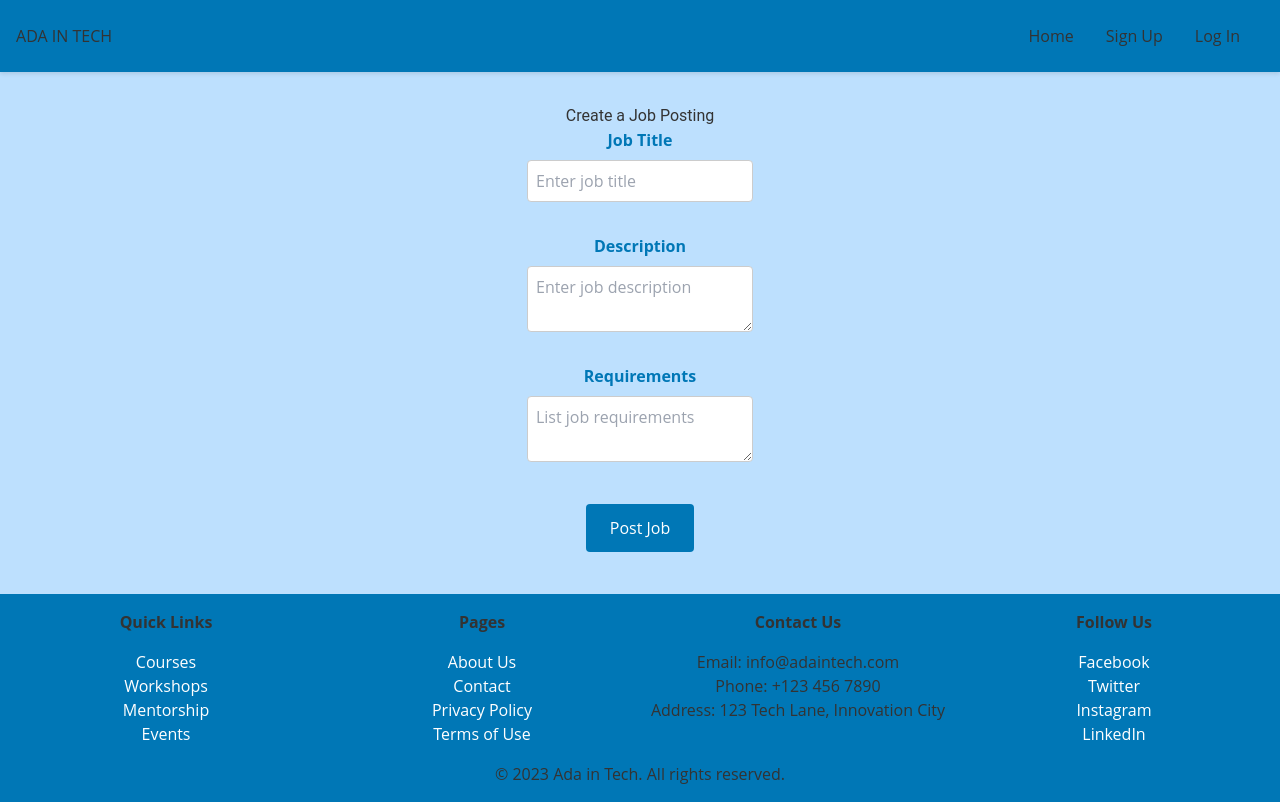
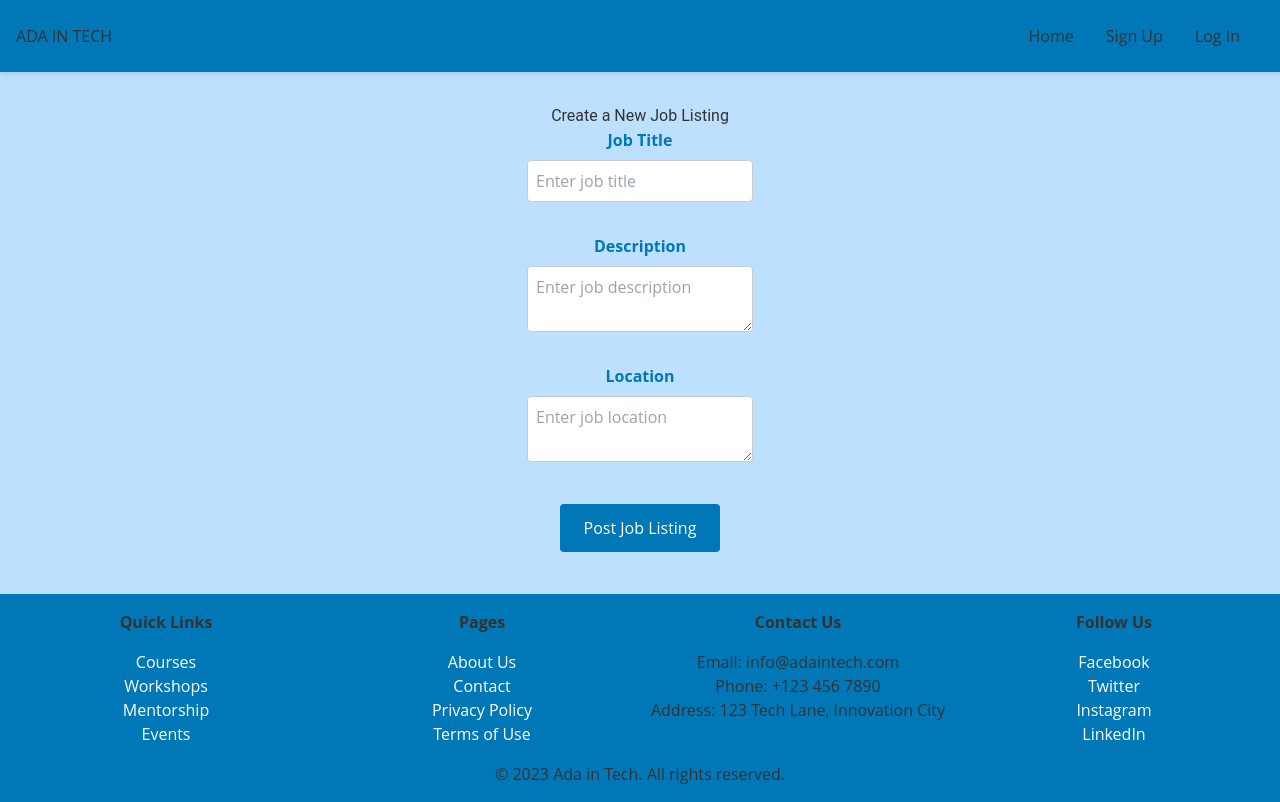
Before and after one commit to ada-in-tech/frontend, a React (Create React App) app: page /job-posting in a window 1280 px wide. Built offline with nearby package versions, Linux system fonts and the light colour scheme.

Commit message:
job touchup

```diff
--- a/src/components/cards/JobCard.js
+++ /dev/null
@@ -1,14 +0,0 @@
-import React from 'react';
-import '../../styles/card.css';
-
-const JobCard = ({ title, company, location }) => {
-    return (
-        <div className="job-card">
-            <h3 className="job-title">{title}</h3>
-            <p className="job-company">{company}</p>
-            <p className="job-location">{location}</p>
-        </div>
-    );
-};
-
-export default JobCard;
--- /dev/null
+++ b/src/components/cards/JobListingCard.js
@@ -0,0 +1,89 @@
+import React, { useState } from 'react';
+import axios from '../../services/api';
+import { decodeToken } from '../../utils/helper';
+
+const JobListingCard = ({ jobListing }) => {
+    const [alertMessage, setAlertMessage] = useState('');
+    const [alertType, setAlertType] = useState('');
+
+    const message = `Hello, I am interested in your job listing: ${jobListing.title}. Here is my CV.`;
+
+    const handleSubmit = async () => {
+        // Retrieve the sender's user ID and information from localStorage
+        const token = localStorage.getItem('token');
+        const decoded = decodeToken(token);
+        console.log(decoded);
+        const senderId = decoded ? decoded.userId : null;
+        const senderName = decoded ? decoded.name : '';
+
+        if (!senderId) {
+            // Handle error: User ID not found
+            console.error('Error: Sender ID is not available.');
+            setAlertMessage('Sender identification is required to send a message.');
+            setAlertType('error');
+            return;
+        }
+
+        try {
+            if (!jobListing.company) {
+                // Handle error: Company information not found
+                console.error('Error: Company information is not available.');
+                setAlertMessage('Company identification is required to send a message.');
+                setAlertType('error');
+                return;
+            }
+
+            // Make an API call to send the message
+            await axios.post('/api/users/send-message', {
+                recipientId: jobListing.company._id,
+                message: message,
+                senderId: senderId, // The sender's user ID obtained from the token
+                subject: `Job Application from ${senderName}`
+            }, {
+                headers: {
+                    Authorization: `Bearer ${token}` // Include the token in the header
+                }
+            });
+
+            // Handle success: Show a success message
+            setAlertMessage('Application message sent.');
+            setAlertType('success');
+
+
+        } catch (error) {
+            console.error('Error:', error);
+            setAlertMessage('Failed to send application. Please try again.');
+            setAlertType('error');
+        }
+    };
+
+    const renderAlertMessage = () => {
+        if (!alertMessage) return null;
+
+        // You can adjust the class based on the alertType for different styles
+        const alertClass = alertType === 'success' ? 'alert-success' : 'alert-error';
+
+        return (
+            <div className={alertClass}>
+                {alertMessage}
+            </div>
+        );
+    };
+
+    return (
+        <div className="card">
+            <div className="p-4">
+                <img src={jobListing.company?.profilePicture || 'https://cdn.vectorstock.com/i/preview-1x/15/40/blank-profile-picture-image-holder-with-a-crown-vector-42411540.jpg'} alt={jobListing.title} className="w-32 h-32 rounded-full mb-4" />
+                <h3 className="card-title">{jobListing.company?.name || 'Unknown'}</h3>
+                <h2 className="card-title">{jobListing.title}</h2>
+                <p>{jobListing.description}</p>
+                <button className="button" onClick={handleSubmit}>
+                    Apply
+                </button>
+            </div>
+            {renderAlertMessage()}
+        </div>
+    );
+};
+
+export default JobListingCard;
--- a/src/components/common/Navigation.js
+++ b/src/components/common/Navigation.js
@@ -56,7 +56,7 @@ const NavigationBar = () => {
             {userType === 'company' && (
                 <>
                     <li><Link to="/company-dashboard">Dashboard</Link></li>
-                    <li><Link to="/job-postings">Job Postings</Link></li>
+                    <li><Link to="/job-posting">Job Postings</Link></li>
                     <li><Link to="/campaign-creation">Campaign Creation</Link></li>
                     <li><Link to="/newcomer">Newcomers</Link></li>
                     <li><Link to="/mentor">Mentors</Link></li>
--- a/src/pages/JobListingPage.js
+++ b/src/pages/JobListingPage.js
@@ -1,19 +1,24 @@
-import React, { useEffect, useState } from 'react';
+import React, { useState, useEffect } from 'react';
 import axios from '../services/api';
-import Card from '../components/cards/Card';
+import JobListingCard from '../components/cards/JobListingCard';
 import '../styles/components.css';
 
-const JobListingsPage = () => {
+const JobListingPage = () => {
     const [jobListings, setJobListings] = useState([]);
 
     useEffect(() => {
         const fetchJobListings = async () => {
+            const token = localStorage.getItem('token');
             try {
-                const response = await axios.get('/api/jobs');
+                const response = await axios.get('/api/joblistings', {
+                    headers: {
+                        Authorization: `Bearer ${token}`
+                    }
+                });
+                console.log(response.data);
                 setJobListings(response.data);
             } catch (error) {
                 console.error('Error fetching job listings:', error.message);
-                // Optionally, handle error (e.g., showing an error message)
             }
         };
 
@@ -23,13 +28,13 @@ const JobListingsPage = () => {
     return (
         <div className="job-listings-page">
             <h1>Job Listings</h1>
-            <div className="grid grid-cols-1 md:grid-cols-2 lg:grid-cols-3 gap-4">
-                {jobListings.map(job => (
-                    <Card key={job.id} item={job} className="job-card" />
+            <div className="grid grid-cols-1 md:grid-cols-3 gap-4">
+                {jobListings.map((jobListing, index) => (
+                    <JobListingCard key={index} jobListing={jobListing} />
                 ))}
             </div>
         </div>
     );
 };
 
-export default JobListingsPage;
+export default JobListingPage;
--- a/src/pages/JobPostingPage.js
+++ b/src/pages/JobPostingPage.js
@@ -1,63 +1,58 @@
 import React, { useState } from 'react';
 import axios from '../services/api';
 import '../styles/components.css';
+import { decodeToken } from '../utils/helper';
 
 const JobPostingPage = () => {
-    const [formData, setFormData] = useState({
-        jobTitle: '',
+    const [jobListingData, setJobListingData] = useState({
+        title: '',
         description: '',
-        requirements: '',
+        location: '',
     });
-
-    const handleChange = (e) => {
-        setFormData({ ...formData, [e.target.name]: e.target.value });
-    };
+    const [successMessage, setSuccessMessage] = useState('');
 
     const handleSubmit = async (e) => {
         e.preventDefault();
+        const token = localStorage.getItem('token');
+        const decoded = decodeToken(token);
+        const userId = decoded ? decoded.userId : null;
+
+        const jobListingWithCompany = { ...jobListingData, company: userId };
+
         try {
-            await axios.post('/api/jobs', formData);
-            // Handle post success, e.g., show success message or redirect
+            const response = await axios.post('/api/joblistings', jobListingWithCompany);
+            setJobListingData({ title: '', description: '', location: '' });
+            setSuccessMessage('Job listing created successfully!');
+            console.log(response.data);
         } catch (error) {
-            console.error('Error posting job:', error.message);
-            // Optionally, handle error (e.g., showing an error message)
+            console.error('Error creating job listing:', error.message);
+            setSuccessMessage('');
         }
     };
 
+    const handleChange = (e) => {
+        setJobListingData({ ...jobListingData, [e.target.name]: e.target.value });
+    };
+
     return (
-        <div className="job-posting-container">
-            <h2>Create a Job Posting</h2>
-            <form className="job-posting-form" onSubmit={handleSubmit}>
+        <div className="resource-creation-container">
+            <h2>Create a New Job Listing</h2>
+            {successMessage && <div className="success-message">{successMessage}</div>}
+            <form className="joblisting-form" onSubmit={handleSubmit}>
                 <div className="input-field">
                     <label>Job Title</label>
-                    <input
-                        type="text"
-                        placeholder="Enter job title"
-                        name="jobTitle"
-                        value={formData.jobTitle}
-                        onChange={handleChange}
-                    />
+                    <input type="text" name="title" value={jobListingData.title} onChange={handleChange} placeholder="Enter job title" />
                 </div>
                 <div className="input-field">
                     <label>Description</label>
-                    <textarea
-                        placeholder="Enter job description"
-                        name="description"
-                        value={formData.description}
-                        onChange={handleChange}
-                    ></textarea>
+                    <textarea name="description" value={jobListingData.description} onChange={handleChange} placeholder="Enter job description"></textarea>
                 </div>
                 <div className="input-field">
-                    <label>Requirements</label>
-                    <textarea
-                        placeholder="List job requirements"
-                        name="requirements"
-                        value={formData.requirements}
-                        onChange={handleChange}
-                    ></textarea>
+                    <label>Location</label>
+                    <textarea name="location" value={jobListingData.location} onChange={handleChange} placeholder="Enter job location"></textarea>
                 </div>
                 <div className="button-container">
-                    <button type="submit" className="button">Post Job</button>
+                    <button type="submit" className="button">Post Job Listing</button>
                 </div>
             </form>
         </div>
--- a/src/styles/components.css
+++ b/src/styles/components.css
@@ -391,10 +391,17 @@
 }
 
 .resource-card {
-  background-color: white; /* Set the background color to white */
-  text-align: left; /* Align text to the left */
-  padding: 16px; /* Add some padding around the content */
-  border-radius: 8px; /* Optional: rounded corners */
-  box-shadow: 0 2px 4px rgba(0, 0, 0, 0.1); /* Optional: to add a subtle shadow */
-  /* Add other styling as needed */
+  background-color: white;
+  text-align: left;
+  padding: 16px;
+  border-radius: 8px;
+  box-shadow: 0 2px 4px rgba(0, 0, 0, 0.1);
 }
+
+.alert-success {
+  color: green;
+}
+
+.alert-error {
+  color: red;
+}
```
